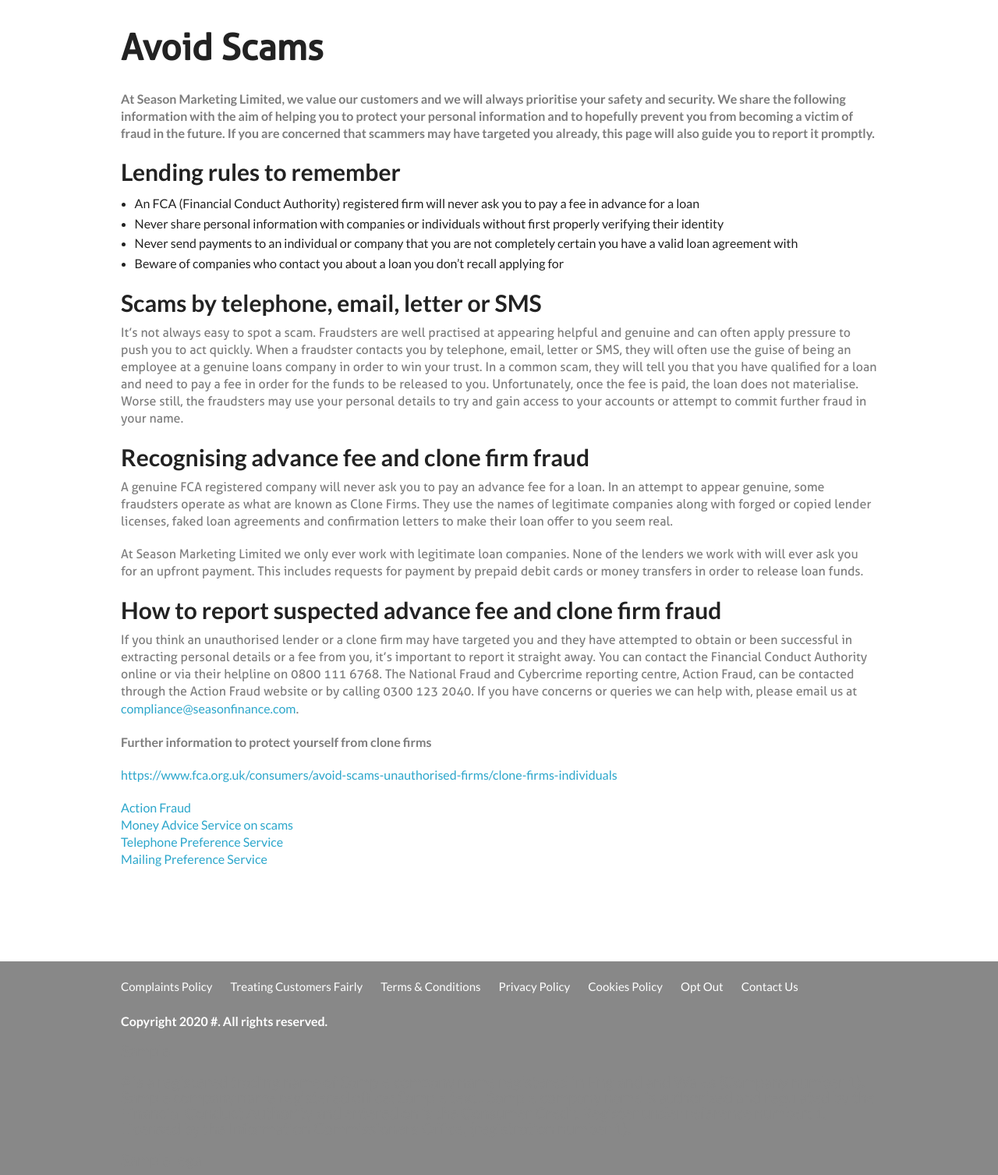
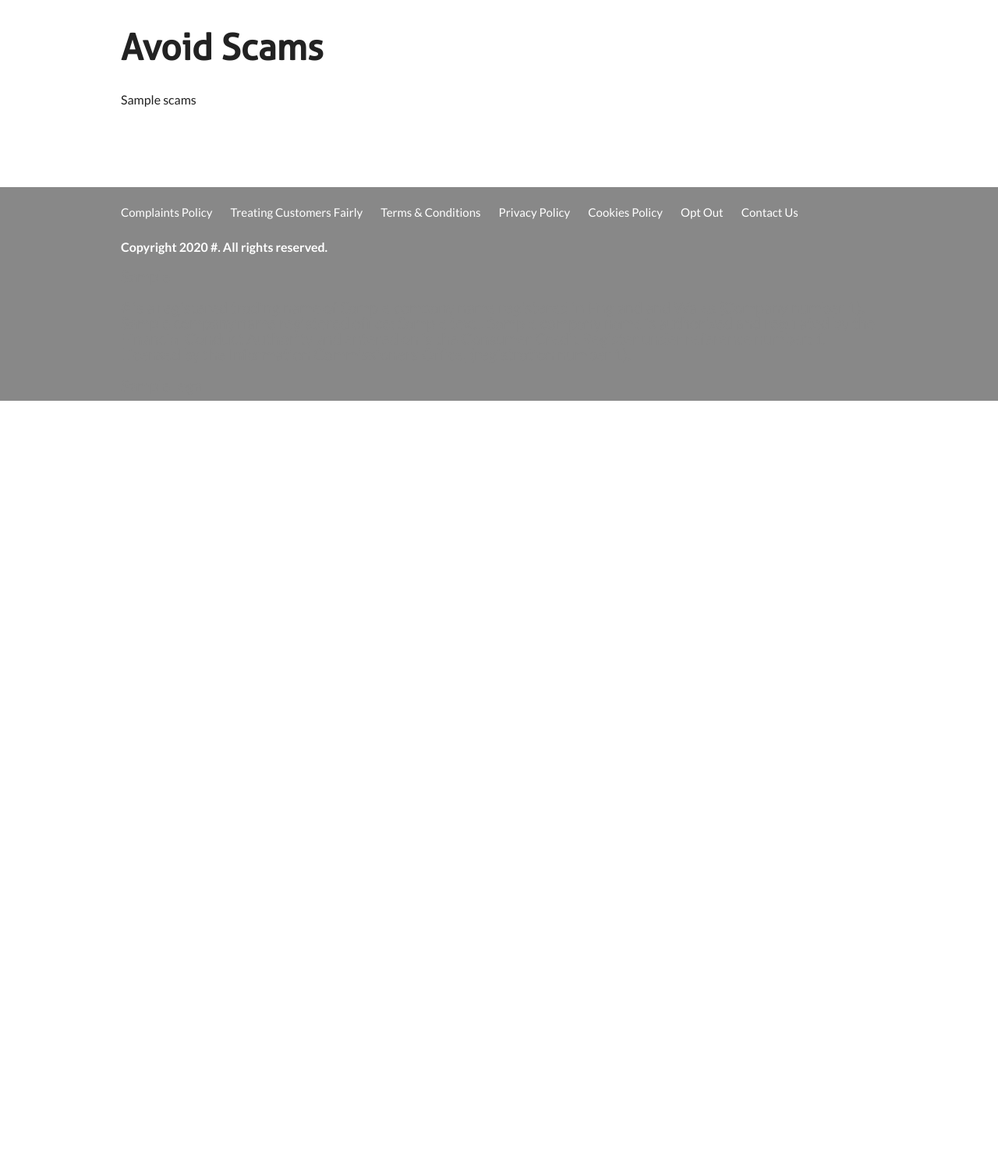
Before and after one commit to nathanmerry/smo-theme, a PHP site: template includes/pages/scams.php in a window 1280 px wide. Shown: the whole page at 78% size. After the commit the page ends 514 px from the top, so only its background shows below. Run offline with PHP 8.4, Linux system fonts and the light colour scheme; the template is opened without the code that fills it: most values are stand-ins (such as "Sample title", 1, 10 or a date in 2020); data that the repository does not hold is empty; some libraries are stand-ins or nearby versions; some web fonts are replaced.

Commit message:
add scams page

```diff
--- a/includes/pages/scams.php
+++ b/includes/pages/scams.php
@@ -8,50 +8,13 @@
 
             <h1 style="margin-top:12px;">Avoid Scams</h1>
 
-
-
         </div>
 
     </div>
 
-
-
     <div class="row">
-
-
-
         <div class="small-12 medium-12 columns">
-
-	<p><strong>At Season Marketing Limited, we value our customers and we will always prioritise your safety and security. We share the following information with the aim of helping you to protect your personal information and to hopefully prevent you from becoming a victim of fraud in the future. If you are concerned that scammers may have targeted you already, this page will also guide you to report it promptly.</strong></p>
-<h2>Lending rules to remember</h2>
-<ul>
-<li>An FCA (Financial Conduct Authority) registered firm will never ask you to pay a fee in advance for a loan</li>
-<li>Never share personal information with companies or individuals without first properly verifying their identity</li>
-<li>Never send payments to an individual or company that you are not completely certain you have a valid loan agreement with</li>
-<li>Beware of companies who contact you about a loan you don’t recall applying for</li>
-</ul>
-<h2>Scams by telephone, email, letter or SMS</h2>
-<p>It’s not always easy to spot a scam. Fraudsters are well practised at appearing helpful and genuine and can often apply pressure to push you to act quickly. When a fraudster contacts you by telephone, email, letter or SMS, they will often use the guise of being an employee at a genuine loans company in order to win your trust.  In a common scam, they will tell you that you have qualified for a loan and need to pay a fee in order for the funds to be released to you. Unfortunately, once the fee is paid, the loan does not materialise. Worse still, the fraudsters may use your personal details to try and gain access to your accounts or attempt to commit further fraud in your name.  </p>
-<h2>Recognising advance fee and clone firm fraud</h2>
-<p>A genuine FCA registered company will never ask you to pay an advance fee for a loan. In an attempt to appear genuine, some fraudsters operate as what are known as Clone Firms. They use the names of legitimate companies along with forged or copied lender licenses, faked loan agreements and confirmation letters to make their loan offer to you seem real.</p>
-<p>At Season Marketing Limited we only ever work with legitimate loan companies. None of the lenders we work with will ever ask you for an upfront payment. This includes requests for payment by prepaid debit cards or money transfers in order to release loan funds.</p>
-<h2>How to report suspected advance fee and clone firm fraud</h2>
-<p>If you think an unauthorised lender or a clone firm may have targeted you and they have attempted to obtain or been successful in extracting personal details or a fee from you, it’s important to report it straight away. You can contact the Financial Conduct Authority online or via their helpline on 0800 111 6768. The National Fraud and Cybercrime reporting centre, Action Fraud, can be contacted through the Action Fraud website or by calling 0300 123 2040. If you have concerns or queries we can help with, please email us at <a href="mailto:compliance@seasonfinance.com">compliance@seasonfinance.com</a>.</p>
-
-<p>
-            <strong>Further information to protect yourself from clone firms</strong>
-        </p>
-        <p class="custom last">
-            <a href="https://www.fca.org.uk/consumers/avoid-scams-unauthorised-firms/clone-firms-individuals">https://www.fca.org.uk/consumers/avoid-scams-unauthorised-firms/clone-firms-individuals</a><br />
-        </p>
-        <p>
-            <a rel="nofollow" href="http://www.actionfraud.police.uk/">Action Fraud</a> <br />
-            <a rel="nofollow" href="https://www.moneyadviceservice.org.uk/en/articles/beginners-guide-to-scams">Money Advice Service on scams</a><br />
-            <a rel="nofollow" href="http://www.tpsonline.org.uk/tps/index.html">Telephone Preference Service</a> <br />
-            <a rel="nofollow" href="http://www.mpsonline.org.uk/mpsr/">Mailing Preference Service</a> <br />
-        </p>
-
-
+            <?php echo $scams ?>
         </div>
 
     </div>
```
Lines whose indentation alone changed are shown as unchanged.
